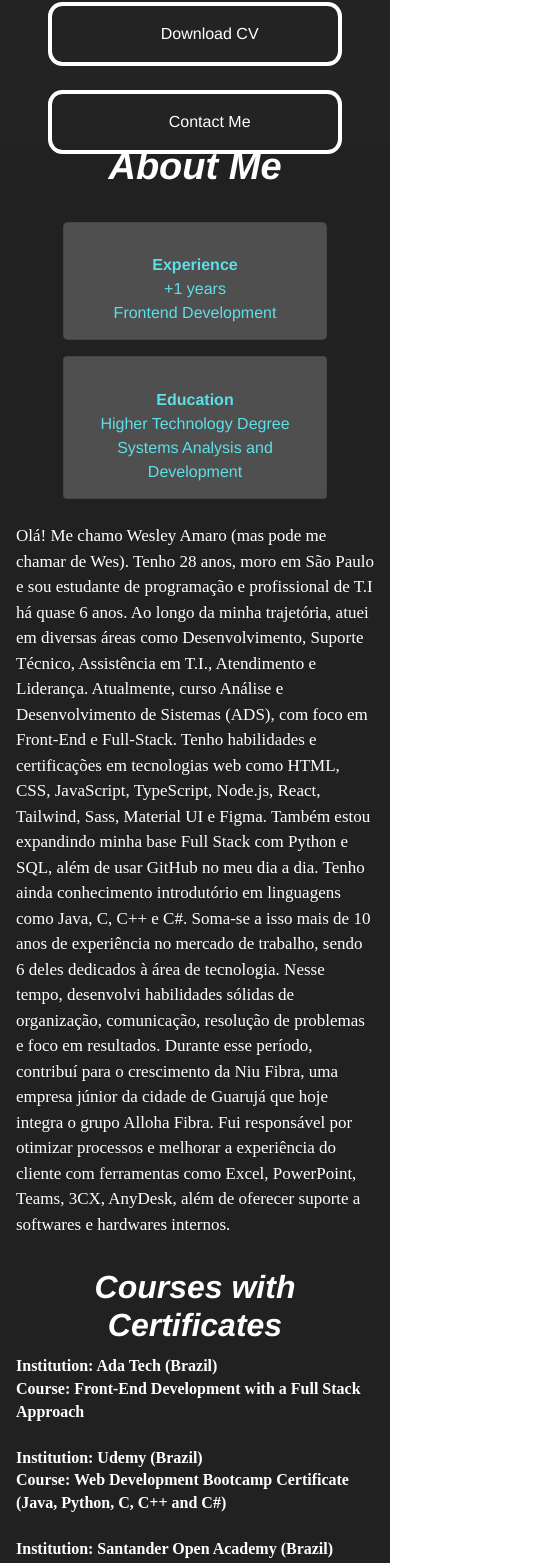
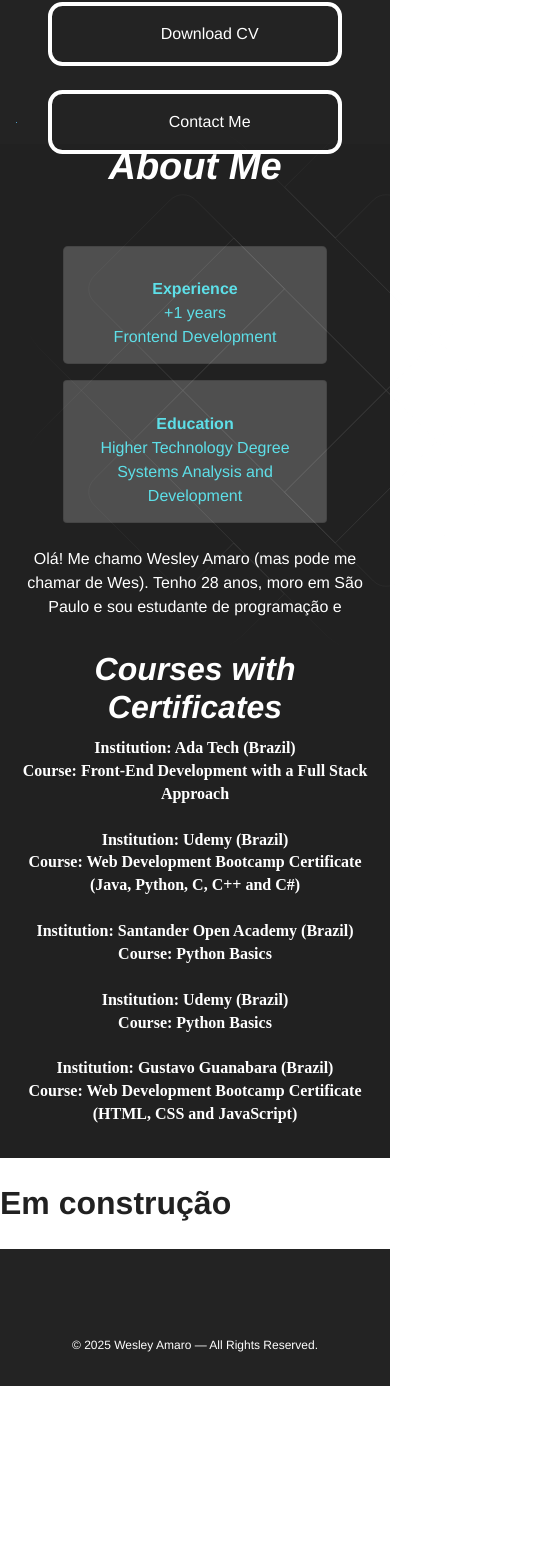
Before and after one commit to pohawesleyp/myportfolio, a React (Vite) app in the folder myportfolio-project/: page / in a window 390 px wide. Shown: the part 700-2263 px from the top of the page, 553 px wide, since content can reach past the window. After the commit the page ends 2086 px from the top, so only its background shows below. Built offline with nearby package versions, Linux system fonts and the light colour scheme; some icons are missing.

Commit message:
perf: feito mudanças no layout, descrição, funcionalidade e responsividade do código

```diff
--- a/myportfolio-project/src/pages/Home/sections/About/About.tsx
+++ b/myportfolio-project/src/pages/Home/sections/About/About.tsx
@@ -3,6 +3,8 @@ import { Container, Typography } from "@mui/material";
 import { Box } from "@mui/system";
 import WorkspacePremiumIcon from "@mui/icons-material/WorkspacePremium";
 import SchoolIcon from "@mui/icons-material/School";
+import { AnimatedBackground } from "../../../../components/AnimatedBackground/AnimatedBackground";
+import TypewriterBody from "../../../../components/Typewriter/TypewriterBody";
 
 const About: React.FC = () => {
   const StyledAbout = styled("div")(({ theme }) => ({
@@ -36,7 +38,7 @@ const About: React.FC = () => {
   return (
     <>
       <StyledAbout>
-        <Container maxWidth="md">
+        <Container maxWidth="lg">
           <Grid size={{ xs: 10, md: 4 }}>
             <AboutSection>
               <Typography
@@ -48,6 +50,21 @@ const About: React.FC = () => {
                 About Me
               </Typography>
             </AboutSection>
+            <Grid container spacing={2}>
+              <Grid size={{ xs: 12, md: 5 }}>
+                <Box position="relative" pb={3}>
+                  <Box
+                    position="absolute"
+                    width={"150%"}
+                    top={-100}
+                    left={0}
+                    sx={{ zIndex: 0 }}
+                  >
+                    <AnimatedBackground />
+                  </Box>
+                </Box>
+              </Grid>
+            </Grid>
           </Grid>
           <Grid
             container
@@ -102,36 +119,38 @@ const About: React.FC = () => {
               </StyledCard>
             </Grid>
           </Grid>
-          <AboutSection>
-            <Typography
-              variant="body1"
-              paragraph
-              fontFamily={"serif"}
-              fontSize={17}
-            >
-              Olá! Me chamo Wesley Amaro (mas pode me chamar de Wes). Tenho 28
-              anos, moro em São Paulo e sou estudante de programação e
-              profissional de T.I há quase 6 anos. Ao longo da minha trajetória,
-              atuei em diversas áreas como Desenvolvimento, Suporte Técnico,
-              Assistência em T.I., Atendimento e Liderança. Atualmente, curso
-              Análise e Desenvolvimento de Sistemas (ADS), com foco em Front-End
-              e Full-Stack. Tenho habilidades e certificações em tecnologias web
-              como HTML, CSS, JavaScript, TypeScript, Node.js, React, Tailwind,
-              Sass, Material UI e Figma. Também estou expandindo minha base Full
-              Stack com Python e SQL, além de usar GitHub no meu dia a dia.
-              Tenho ainda conhecimento introdutório em linguagens como Java, C,
-              C++ e C#. Soma-se a isso mais de 10 anos de experiência no mercado
-              de trabalho, sendo 6 deles dedicados à área de tecnologia. Nesse
-              tempo, desenvolvi habilidades sólidas de organização, comunicação,
-              resolução de problemas e foco em resultados. Durante esse período,
-              contribuí para o crescimento da Niu Fibra, uma empresa júnior da
-              cidade de Guarujá que hoje integra o grupo Alloha Fibra. Fui
-              responsável por otimizar processos e melhorar a experiência do
-              cliente com ferramentas como Excel, PowerPoint, Teams, 3CX,
-              AnyDesk, além de oferecer suporte a softwares e hardwares
-              internos.
-            </Typography>
-          </AboutSection>
+
+          <Grid size={{ xs: 12, md: 7 }}>
+            <AboutSection>
+              <TypewriterBody
+                text=" Olá! Me chamo Wesley Amaro (mas pode me chamar de Wes). Tenho 28
+                anos, moro em São Paulo e sou estudante de programação e
+                profissional de T.I há quase 6 anos. Ao longo da minha
+                trajetória, atuei em diversas áreas como Desenvolvimento,
+                Suporte Técnico, Assistência em T.I., Atendimento e Liderança.
+                Atualmente, curso Análise e Desenvolvimento de Sistemas (ADS),
+                com foco em Front-End e Full-Stack. Tenho habilidades e
+                certificações em tecnologias web como HTML, CSS, JavaScript,
+                TypeScript, Node.js, React, Tailwind, Sass, Material UI e Figma.
+                Também estou expandindo minha base Full Stack com Python e SQL,
+                além de usar GitHub no meu dia a dia. Tenho ainda conhecimento
+                introdutório em linguagens como Java, C, C++ e C#. Soma-se a
+                isso mais de 10 anos de experiência no mercado de trabalho,
+                sendo 6 deles dedicados à área de tecnologia. Nesse tempo,
+                desenvolvi habilidades sólidas de organização, comunicação,
+                resolução de problemas e foco em resultados. Durante esse
+                período, contribuí para o crescimento da Niu Fibra, uma empresa
+                júnior da cidade de Guarujá que hoje integra o grupo Alloha
+                Fibra. Fui responsável por otimizar processos e melhorar a
+                experiência do cliente com ferramentas como Excel, PowerPoint,
+                Teams, 3CX, AnyDesk, além de oferecer suporte a softwares e
+                hardwares internos."
+                delay={40}
+                variant="body1"
+                color="white"
+              ></TypewriterBody>
+            </AboutSection>
+          </Grid>
 
           <AboutSection>
             <Typography
@@ -150,6 +169,8 @@ const About: React.FC = () => {
               fontFamily={"serif"}
               fontWeight="bold"
               fontSize={16}
+              textAlign="center"
+              flexDirection="column"
             >
               Institution: Ada Tech (Brazil)
               <br />
```
